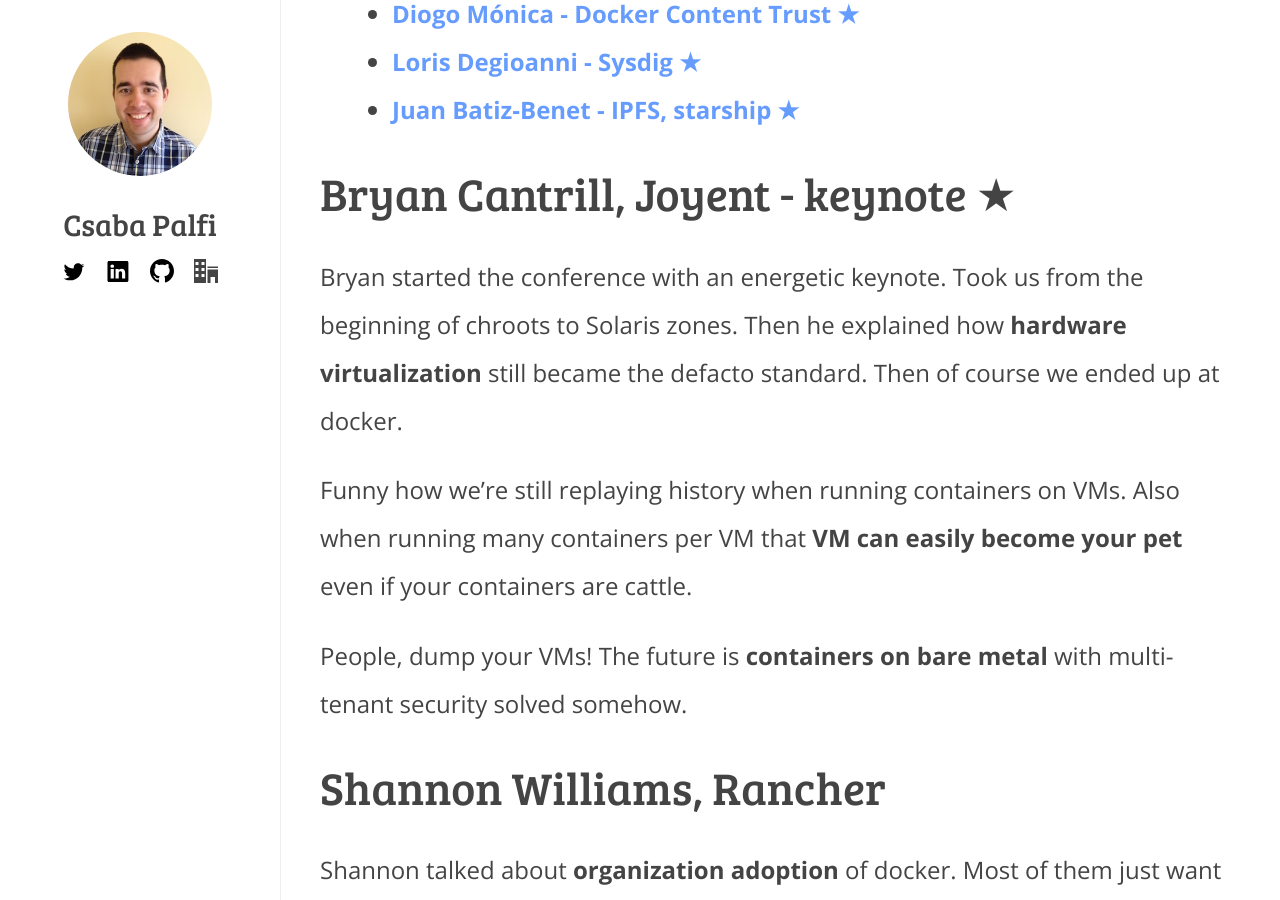
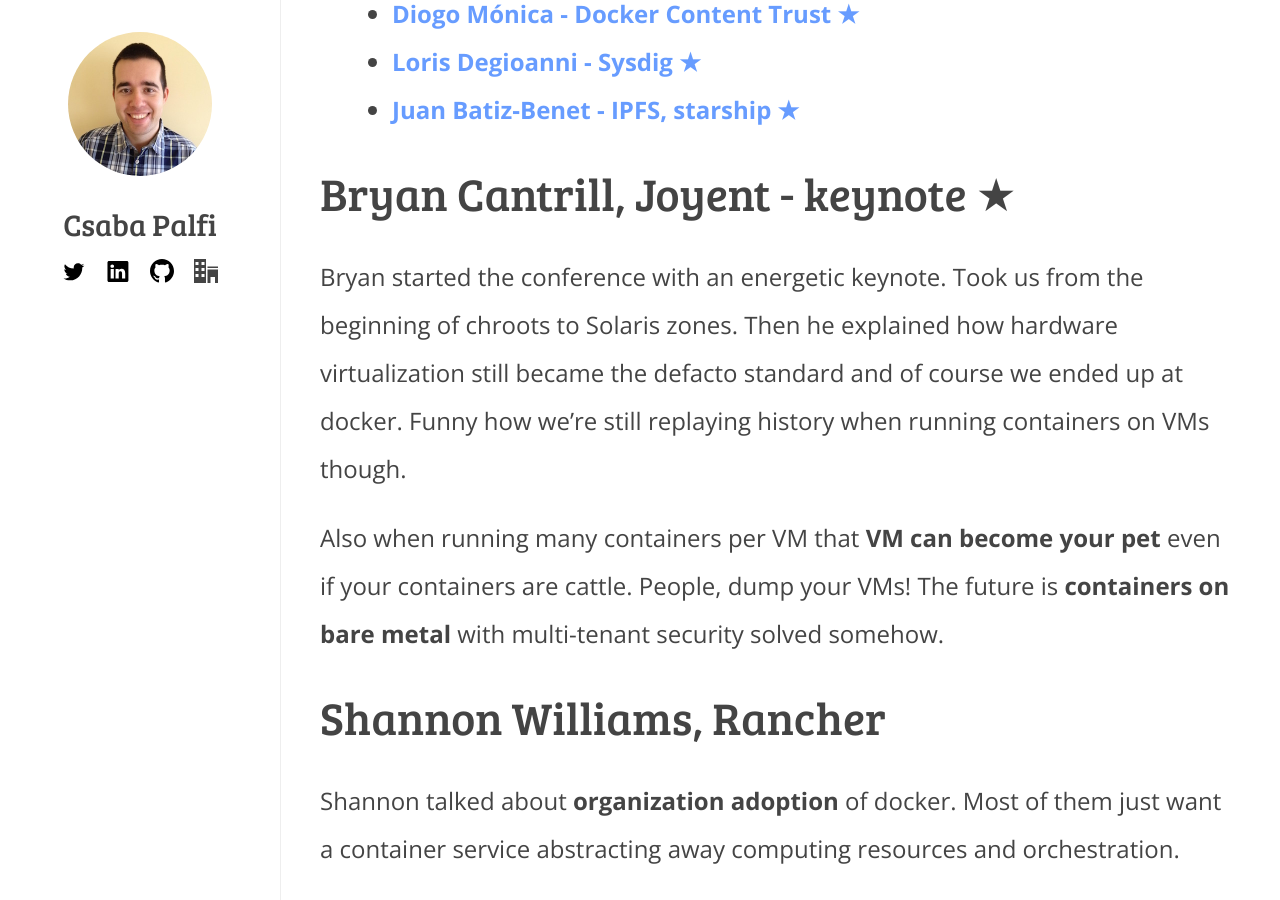
Before and after one commit to dublado/csabapalfi.github.io, a Jekyll site: the page built from _posts/2015-09-11-container-camp-ldn-2015.md, in a window 1280 px wide and 900 px high, scrolled down 784 px. Built offline with Jekyll 4.4.1, drawn with Linux system fonts in a browser that asks for light colours; Markdown is read by kramdown in place of the engine named in the settings.

Commit message:
editing containercamp post
Signed-off-by: Csaba Palfi <csaba@palfi.me>

```diff
--- a/_posts/2015-09-11-container-camp-ldn-2015.md
+++ b/_posts/2015-09-11-container-camp-ldn-2015.md
@@ -21,11 +21,9 @@ See short talk summaries below. My raw notes are also [on github](https://github
 
 ## <a id="bryanc"></a> Bryan Cantrill, Joyent - keynote ★
 
-Bryan started the conference with an energetic keynote. Took us from the beginning of chroots to Solaris zones. Then he explained how **hardware virtualization** still became the defacto standard. Then of course we ended up at docker.
+Bryan started the conference with an energetic keynote. Took us from the beginning of chroots to Solaris zones. Then he explained how hardware virtualization still became the defacto standard and of course we ended up at docker. Funny how we're still replaying history when running containers on VMs though.
 
-Funny how we're still replaying history when running containers on VMs. Also when running many containers per VM that **VM can easily become your pet** even if your containers are cattle.
-
-People, dump your VMs! The future is **containers on bare metal** with multi-tenant security solved somehow.
+Also when running many containers per VM that **VM can become your pet** even if your containers are cattle. People, dump your VMs! The future is **containers on bare metal** with multi-tenant security solved somehow.
 
 ## <a id="shannon"></a> Shannon Williams, Rancher
 
```
